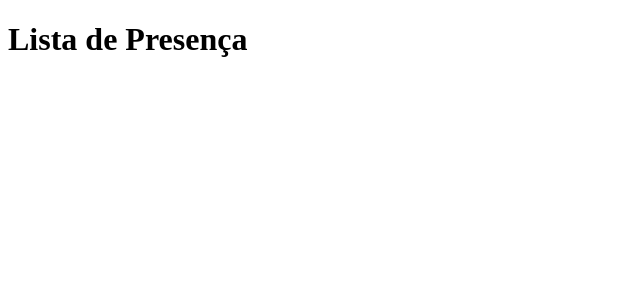
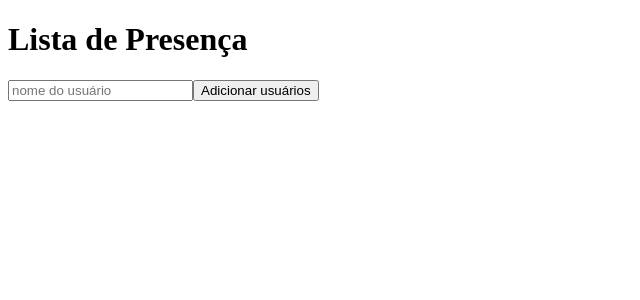
Before and after one commit to luizfranzon/rocketseat-discover, a React (Vite) app in the folder especializar/3-fundamentos-do-reactJS/reactApp/: page / in a window 1280 px wide. Shown: the top 300 px of the page, without its empty margins (0-640 px from the left). Built offline with nearby package versions, Linux system fonts and the light colour scheme.

Commit message:
react fragment

```diff
--- a/especializar/3-fundamentos-do-reactJS/reactApp/src/pages/Home.jsx
+++ b/especializar/3-fundamentos-do-reactJS/reactApp/src/pages/Home.jsx
@@ -1,9 +1,11 @@
-import { useState } from 'react'
-
 function Home() {
 
     return (
-        <h1>Lista de Presença</h1>
+        <div>
+            <h1>Lista de Presença</h1>
+            <input type="text" placeholder="nome do usuário"/>
+            <button>Adicionar usuários</button>
+        </div>
     )
 }
 
```
